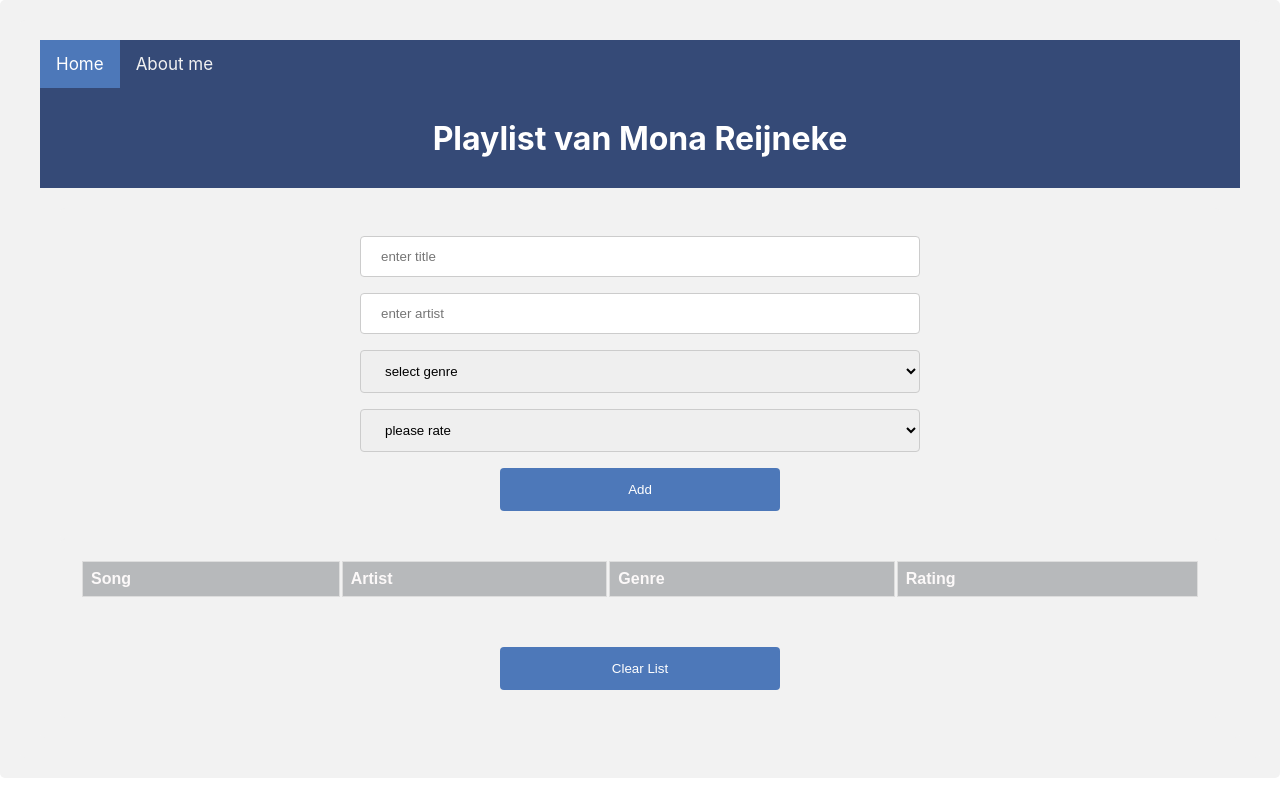
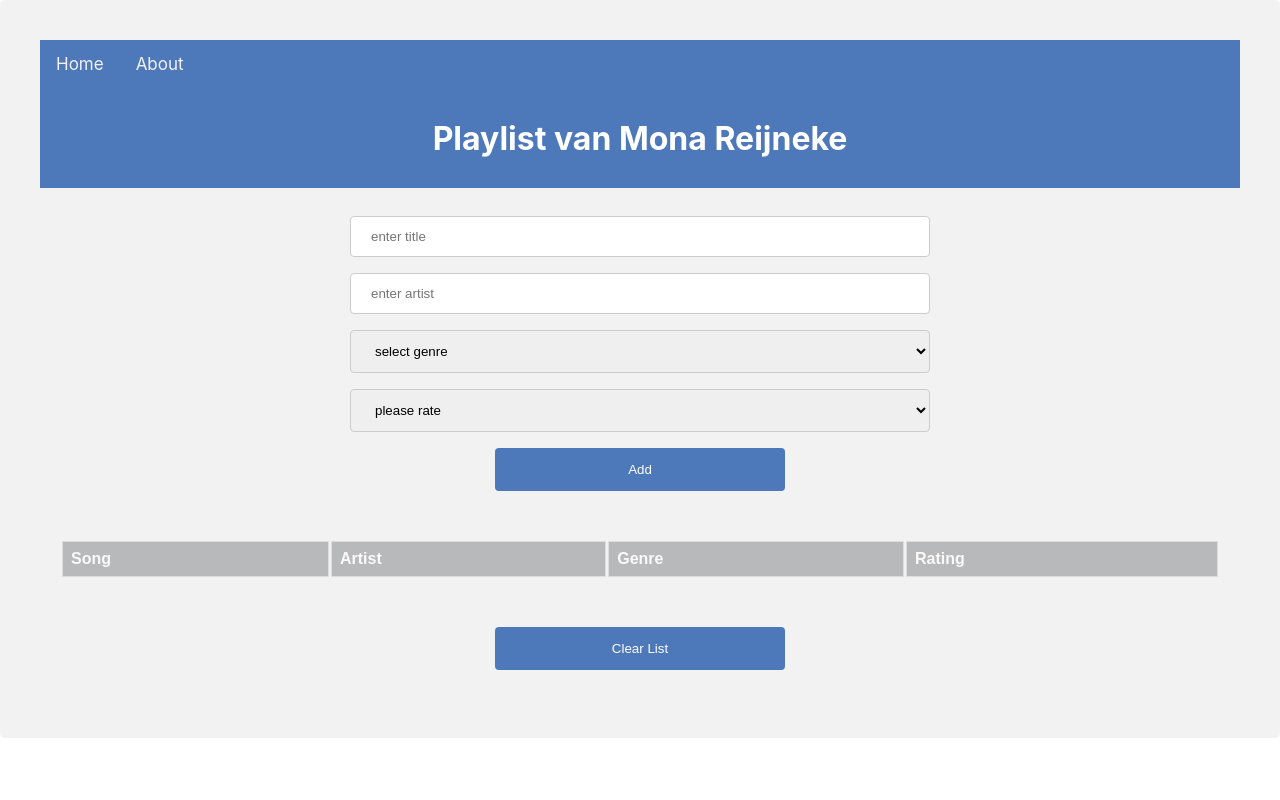
Before and after one commit to monareijneke/mona_reijneke-songsaver, a React (Create React App) app: page / in a window 1280 px wide. Built offline with nearby package versions, Linux system fonts and the light colour scheme.

Commit message:
Adding Nav by Router

```diff
--- a/package.json
+++ b/package.json
@@ -8,6 +8,7 @@
     "@testing-library/user-event": "^12.8.3",
     "react": "^17.0.2",
     "react-dom": "^17.0.2",
+    "react-router-dom": "^6.2.1",
     "react-scripts": "4.0.3",
     "web-vitals": "^1.1.2"
   },
--- a/src/App.css
+++ b/src/App.css
@@ -2,8 +2,12 @@
   text-align: center;
 }
 
+.main {
+  padding: 0px;
+}
+
 .App-header {
-  background-color: #354a77;
+  background-color: #4d78b9;
   height: 100px;
   display: flex;
   flex-direction: column;
@@ -12,29 +16,33 @@
   color: white;
 }
 
-/* .App-link {
-  color: #61dafb;
-} */
-
-table {
-  font-family: arial, sans-serif;
-  /* border-collapse: collapse; */
-  width: 100%;
+div {
+  border-radius: 5px;
+  background-color: #f2f2f2;
+  padding: 20px;
 }
-th {
-  background-color: #b7b9bb;
-  color: rgb(252, 249, 249);
-}
-td,
-th {
-  border: 1px solid #dddddd;
-  text-align: left;
-  padding: 8px;
+nav {
+  overflow: hidden;
+  background-color: #4d78b9;
 }
 
-tr:nth-child(even) {
-  background-color: #dddddd;
-  border: 1px solid #070000;
+nav a {
+  float: left;
+  color: #f2f2f2;
+  text-align: center;
+  padding: 14px 16px;
+  text-decoration: none;
+  font-size: 17px;
+}
+
+nav a:hover {
+  background-color: #ddd;
+  color: black;
+}
+
+nav a.active {
+  background-color: #4d78b9;
+  color: white;
 }
 
 input,
@@ -72,31 +80,23 @@ button:hover {
   border-radius: 4px;
   cursor: pointer;
 }
-div {
-  border-radius: 5px;
-  background-color: #f2f2f2;
-  padding: 20px;
+
+table {
+  font-family: arial, sans-serif;
+  width: 100%;
 }
-nav {
-  overflow: hidden;
-  background-color: #354a77;
+th {
+  background-color: #b7b9bb;
+  color: rgb(252, 249, 249);
+}
+td,
+th {
+  border: 1px solid #dddddd;
+  text-align: left;
+  padding: 8px;
 }
 
-nav a {
-  float: left;
-  color: #f2f2f2;
-  text-align: center;
-  padding: 14px 16px;
-  text-decoration: none;
-  font-size: 17px;
+tr:nth-child(even) {
+  background-color: #dddddd;
+  border: 1px solid #070000;
 }
-
-nav a:hover {
-  background-color: #ddd;
-  color: black;
-}
-
-nav a.active {
-  background-color: #4d78b9;
-  color: white;
-}
--- a/src/App.js
+++ b/src/App.js
@@ -1,22 +1,26 @@
 import "./App.css";
 import SongOverview from "./SongOverview";
+import Nav from "./components/Nav";
+import About from "./components/About";
+import { BrowserRouter as Router, Routes, Route } from "react-router-dom";
 
 function App() {
   return (
     <div className="App">
-      <nav>
-        <a href="#home" className="active">
-          Home
-        </a>
-        <a href="#news">About me</a>
-      </nav>
-      <header className="App-header">
+      <Router>
+        <Nav />
+        <Routes>
+          <Route path="/" exact element={<SongOverview />} />
+          <Route path="/about" element={<About />} />
+        </Routes>
+      </Router>
+      {/* <header className="App-header">
         <h1>Playlist van Mona Reijneke</h1>
       </header>
 
       <main className="App-main">
         <SongOverview />
-      </main>
+      </main> */}
     </div>
   );
 }
--- a/src/SongOverview.js
+++ b/src/SongOverview.js
@@ -38,7 +38,11 @@ function SongOverview() {
   }
 
   return (
-    <div>
+    <div className="main">
+      <header className="App-header">
+        <h1>Playlist van Mona Reijneke</h1>
+      </header>
+
       <SongForm handleSubmit={handleSubmit} addSong={addSong} />
       <SongList
         songs={songItems}
--- /dev/null
+++ b/src/components/About.js
@@ -0,0 +1,8 @@
+import React from "react";
+import "../App.css";
+
+function About() {
+  return <h1>About</h1>;
+}
+
+export default About;
--- /dev/null
+++ b/src/components/Nav.js
@@ -0,0 +1,14 @@
+import React from "react";
+import "../App.css";
+import { Link } from "react-router-dom";
+
+function Nav() {
+  return (
+    <nav>
+      <Link to="/">Home</Link>
+      <Link to="/about">About</Link>
+    </nav>
+  );
+}
+
+export default Nav;
```
Also changed, not shown: 1 other file (tests, documents, lock files or other folders).
